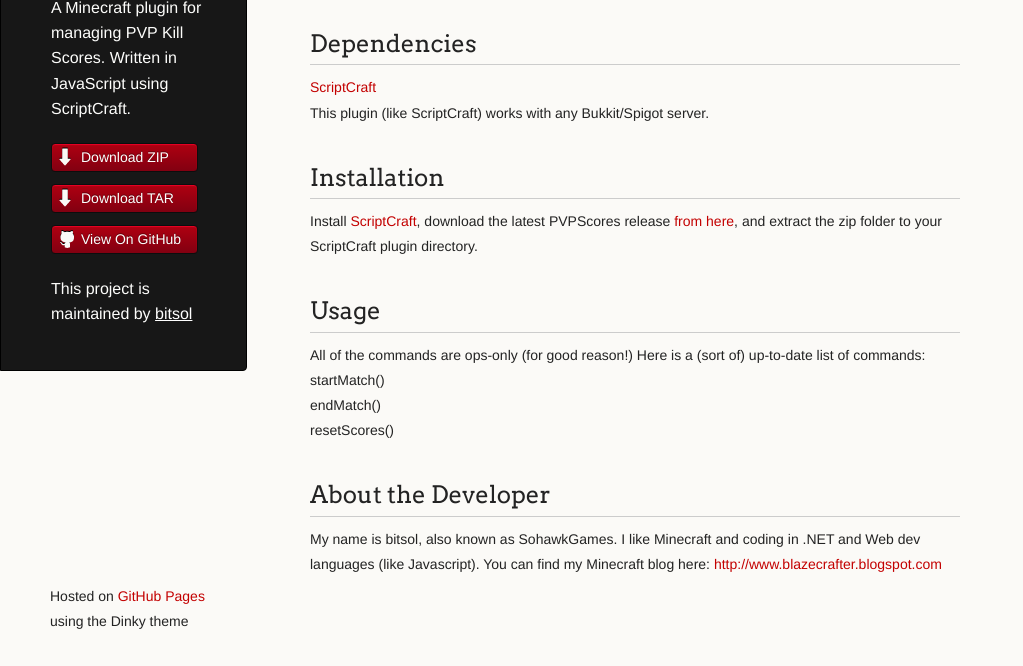
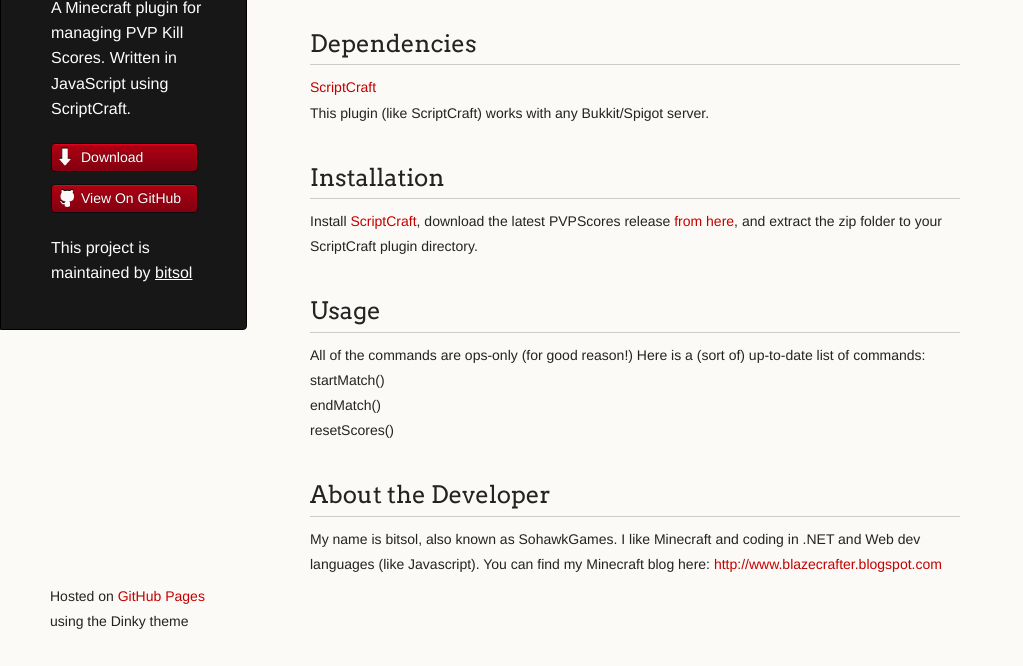
Before and after one commit to gitter-badger/PVPScores, a plain HTML site: page index.html in a window 1280 px wide. Shown: the part 134-800 px from the top of the page, without its empty margins (0-1023 px from the left). Drawn offline with Linux system fonts and the light colour scheme.

Commit message:
Customized gh-pages site

```diff
--- a/index.html
+++ b/index.html
@@ -3,7 +3,7 @@
   <head>
     <meta charset="utf-8">
     <meta http-equiv="X-UA-Compatible" content="chrome=1">
-    <title>PVPScores by bitsol</title>
+    <title>PVPScores</title>
 
     <link rel="stylesheet" href="stylesheets/styles.css">
     <link rel="stylesheet" href="stylesheets/github-light.css">
@@ -20,8 +20,7 @@
         <p class="header">A Minecraft plugin for managing PVP Kill Scores. Written in JavaScript using ScriptCraft.</p>
 
         <ul>
-          <li class="download"><a class="buttons" href="https://github.com/bitsol/PVPScores/zipball/master">Download ZIP</a></li>
-          <li class="download"><a class="buttons" href="https://github.com/bitsol/PVPScores/tarball/master">Download TAR</a></li>
+          <li class="download"><a class="buttons" href="https://github.com/bitsol/PVPScores/zipball/master">Download</a></li>
           <li><a class="buttons github" href="https://github.com/bitsol/PVPScores">View On GitHub</a></li>
         </ul>
 
```
